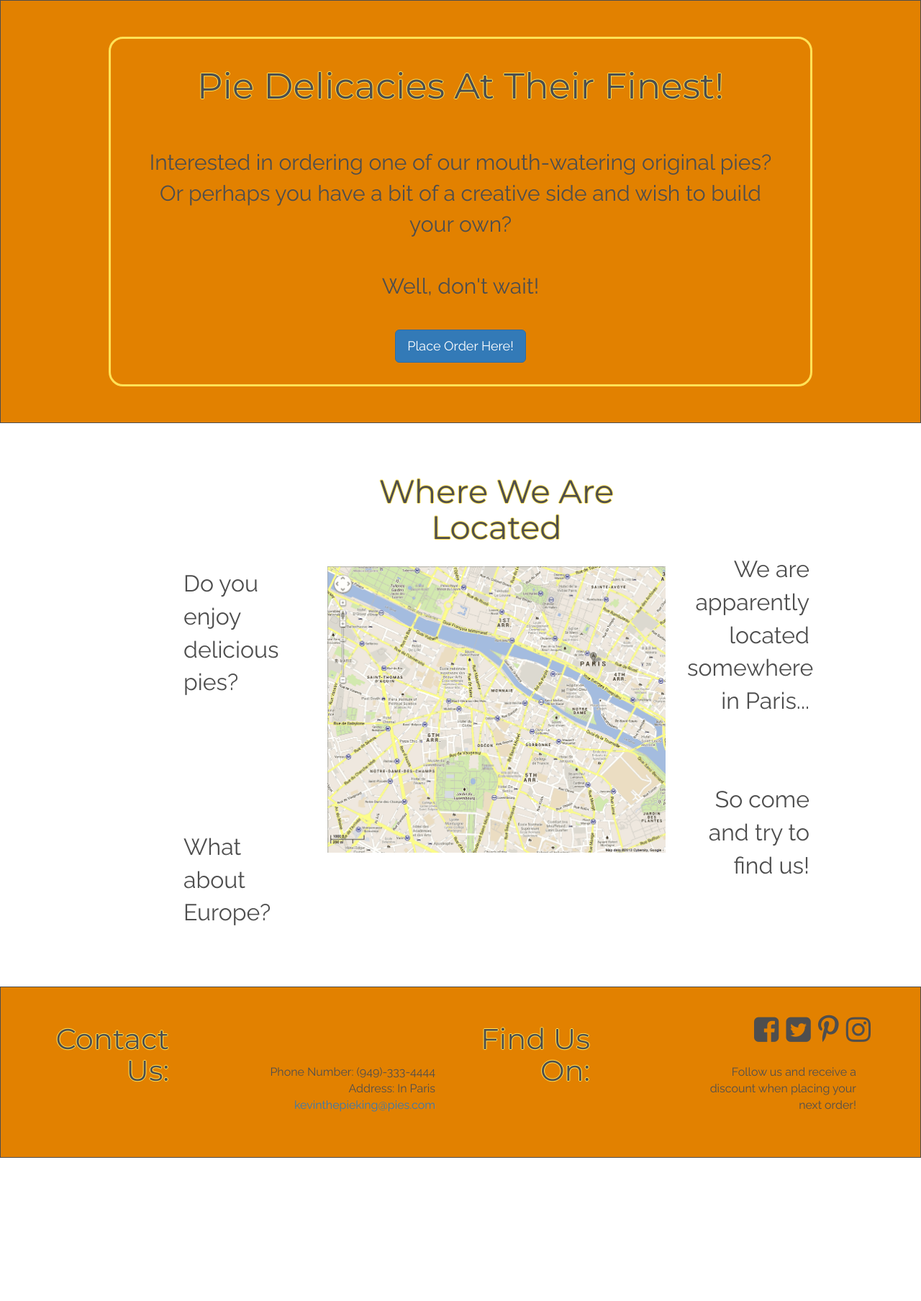
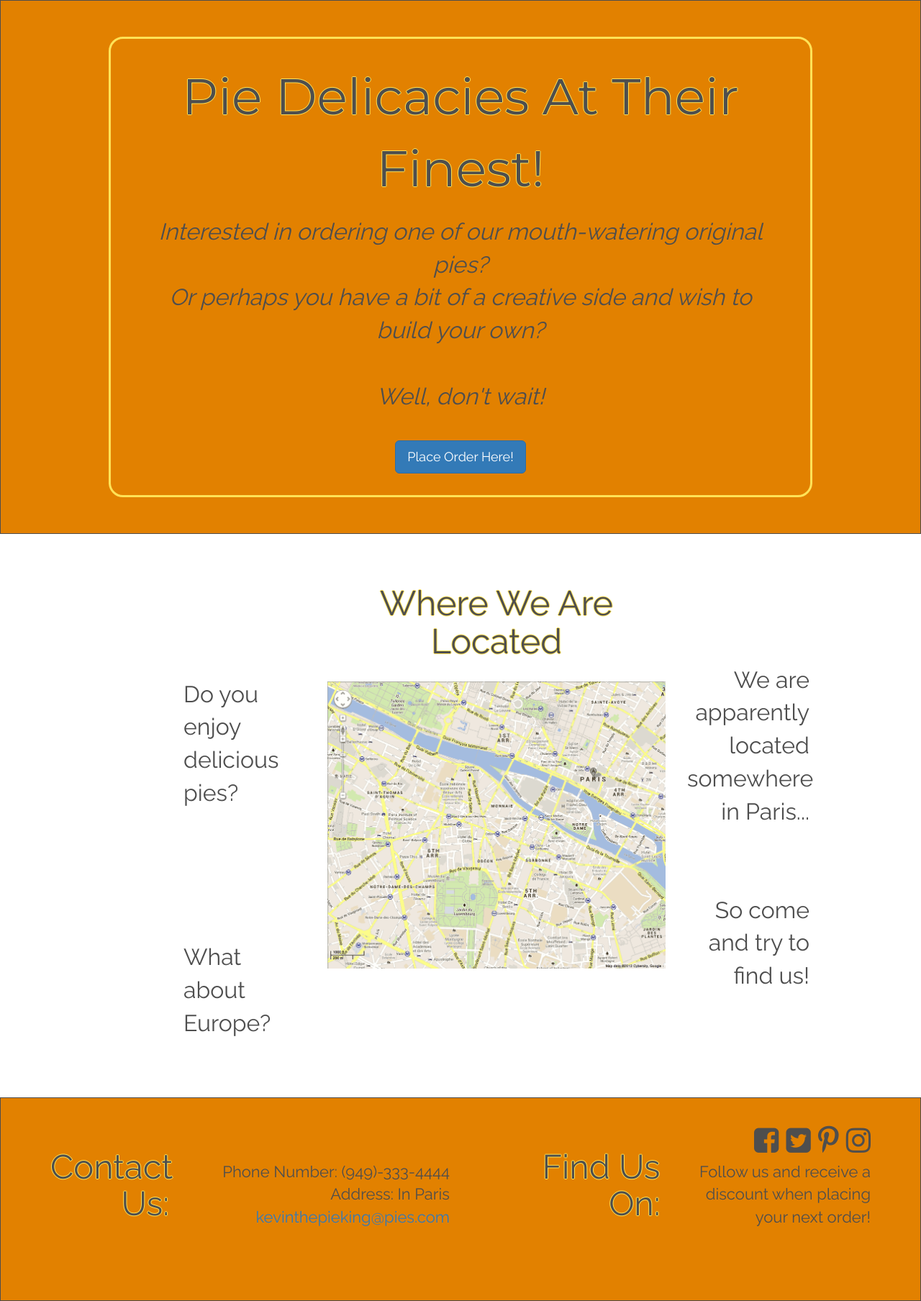
Before and after one commit to kevin-england/Pie, a plain HTML site: page index.html in a window 1280 px wide. Shown: the part 852-2660 px from the top of the page at 72% size. Before the commit the page ends 2461 px from the top, so only its background shows below. Drawn offline with nearby package versions, Linux system fonts and the light colour scheme.

Commit message:
Several updates made to ordering and contact sections of the page, #1 #6

```diff
--- a/css/default.css
+++ b/css/default.css
@@ -34,8 +34,8 @@
 
 .title1 {
   color: #4e4e4e;
-  font-family: 'Montserrat', sans-serif;
-  font-size: 45px;
+  font-family: 'Raleway', sans-serif;
+  font-size: 48px;
   margin-top: 30px;
   margin-bottom: 30px;
   text-align: center;
@@ -44,14 +44,15 @@
 
 .info {
   font-family: 'Montserrat', sans-serif;
-  font-size: 50px;
-  margin-bottom: 50px;
+  font-size: 70px;
+  margin-bottom: 15px;
   text-shadow: -1px 0 #ffe257, 0 1px #ffe257, 1px 0 #ffe257, 0 -1px #ffe257;
 }
 
 .info1 {
   font-family: 'Raleway', sans-serif;
-  font-size: 30px;
+  font-size: 32px;
+  font-style: italic;
 }
 
 .box {
@@ -63,16 +64,15 @@
 }
 
 .social {
-  font-size: 16px;
-  padding: 20px;
+  font-size: 22px;
   text-align: right;
 }
 
 .social1 {
   color: #4e4e4e;
-  font-family: 'Montserrat', sans-serif;
-  font-size: 40px;
-  margin-top: 20px;
+  font-family: 'Raleway', sans-serif;
+  font-size: 47px;
+  margin-top: 40px;
   text-shadow: -1px 0 #ffe257, 0 1px #ffe257, 1px 0 #ffe257, 0 -1px #ffe257;
 }
 
@@ -82,6 +82,27 @@
 
 .social2:hover {
   color: #ffe257;
+}
+
+.social3 {
+  font-size: 22px;
+  margin-bottom: 30px;
+  padding-bottom: 40px;
+  text-align: right;
+}
+
+.caption {
+  position: absolute;
+  bottom: 0;
+  left: 0;
+  width: 100%;
+  margin-bottom: 250px;
+  padding: 10px 0;
+  font-family: 'Raleway', sans-serif;
+  font-size: 80px;
+  text-align: center;
+  color: white;
+  background-color: rgba(0,0,0, 0.3);
 }
 
 .map {
@@ -158,17 +179,3 @@
   padding: 30px;
   text-align: right;
 }
-
-.caption {
-  position: absolute;
-  bottom: 0;
-  left: 0;
-  width: 100%;
-  margin-bottom: 250px;
-  padding: 10px 0;
-  font-family: 'Raleway', sans-serif;
-  font-size: 80px;
-  text-align: center;
-  color: white;
-  background-color: rgba(0,0,0, 0.3);
-}
--- a/index.html
+++ b/index.html
@@ -43,19 +43,19 @@
             <div class="carousel-inner" role="listbox">
               <div class="item active">
                 <img class="img-responsive" src="images/pie2.jpg" alt="apple">
-                <div class="caption">We Create Pie!</div>
+                <div class="caption">Makin' Pie!</div>
               </div>
               <div class="item">
                 <img class="img-responsive" src="images/pie4.jpg" alt="chocolate1">
-                <div class="caption">We Bake Pie!</div>
+                <div class="caption">Bakin' Pie!</div>
               </div>
               <div class="item">
                 <img class="img-responsive" src="images/lime.jpg" alt="keylime">
-                <div class="caption">We Make Pie!</div>
+                <div class="caption">Pies We Make!</div>
               </div>
               <div class="item">
                 <img class="img-responsive" src="images/pie3.jpg" alt="chocolate">
-                <div class="caption">We Sell Pie!</div>
+                <div class="caption">Pies We Bake!</div>
               </div>
               <div class="item">
                 <img class="img-responsive" src="images/pie1.jpg" alt="pumpkin">
@@ -208,12 +208,12 @@
           </div>
           <div class="col-md-4">
             <br>
-            <p class="social">Phone Number: (949)-333-4444<br>Address: In Paris<br><a href="mailto:kevinthepieking@pies.com">kevinthepieking@pies.com</a></p>
+            <p class="social3">Phone Number: (949)-333-4444<br>Address: In Paris<br><a href="mailto:kevinthepieking@pies.com">kevinthepieking@pies.com</a></p>
           </div>
-          <div class="col-md-2">
+          <div class="col-md-2 col-md-offset-1">
             <h2 class="social1">Find Us On:</h2>
           </div>
-          <div class="col-md-3 col-md-offset-1">
+          <div class="col-md-3">
             <a class="social2" href="http://www.facebook.com"><i class="fa fa-facebook-square"></i></a>
             <a class="social2" href="http://www.twitter.com"><i class="fa fa-twitter-square"></i></a>
             <a class="social2" href="http://www.pinterest.com"><i class="fa fa-pinterest-p"></i></a>
```
